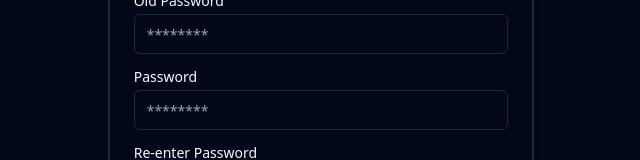
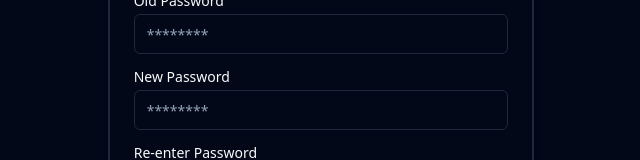
Before and after one commit to sammy429b/UserAuthSys, a React (Vite) app in the folder Client/: page /password/change in a window 1280 px wide. Shown: the part 292-452 px from the top of the page, without its empty margins (319-959 px from the left). Built offline with nearby package versions, Linux system fonts and the light colour scheme.

Commit message:
bug fix in compenents

```diff
--- a/Client/src/context/useAuth.tsx
+++ b/Client/src/context/useAuth.tsx
@@ -2,6 +2,7 @@ import React, { createContext, useContext, useState } from "react";
 
 type AuthContextType = {
     isAuthenticated : boolean,
+    mail : string,
 }
 
 // Create and export the context
@@ -11,10 +12,13 @@ export const AuthContext = createContext<AuthContextType | undefined>(undefined)
 // and provide undefined as the default value
 export const AuthProvider: React.FC = ({ children }) => {
     const [isAuthenticated, setAuthenticated] = useState(false);
+    const [mail, setMail] = useState<string>("samsb2609@gmail.com");
 
     const contextValue = {
         isAuthenticated,
-        setAuthenticated
+        setAuthenticated,
+        mail,
+        setMail
     };
 
     return (
--- a/Client/src/pages/ChangePassword.tsx
+++ b/Client/src/pages/ChangePassword.tsx
@@ -1,25 +1,56 @@
 import { Button } from "@/components/ui/button"
 import { Input } from "@/components/ui/input"
 import { Label } from "@/components/ui/label"
+import { useAuth } from "@/context/useAuth"
+import { ApiConfig } from "@/utils/ApiConfig"
+import axios from "axios"
+import { useForm } from "react-hook-form"
+
+interface PasswordInputType{
+    email:string,
+    oldPassword: string,
+    newPassword: string,
+    reenterpassword:string
+}
+
 
 const ChangePassword = () => {
+    const {mail} = useAuth();
+    const {register, handleSubmit} = useForm<PasswordInputType>();
+    const handlePassword = async (values:PasswordInputType) =>{
+        if(values.oldPassword === values.newPassword)
+            alert("Old and new password will not be");
+        if(values.newPassword !== values.reenterpassword)
+            alert("new password and re-enter password not equal")
+        const value =  {email:mail, ...values}
+        console.log(value);
+
+        try {
+        const response = await axios.put(ApiConfig.change, values)
+        console.log(response.data)
+
+        } catch (error) {
+            console.log("error",error.response.data)
+        }
+
+    }
   return (
     <>
          <div className="w-full h-screen flex justify-center items-center">
                 <div className="w-9/12 md:w-1/3 border-2 px-6 py-12 rounded-md shadow-md">
                     <h1 className="mb-4 text-center text-2xl">Change Password</h1>
-                    <form className=" flex flex-col gap-y-4" action="">
+                    <form className=" flex flex-col gap-y-4" onSubmit={handleSubmit(handlePassword)}>
                         <div className="grid w-full max-w-xl items-center gap-1.5">
-                            <Label htmlFor="password">Old Password</Label>
-                            <Input type="password" id="password" placeholder="********" />
+                            <Label htmlFor="oldpassword">Old Password</Label>
+                            <Input {...register("oldPassword", {required:true})} type="password" id="oldpassword" placeholder="********" />
                         </div>
                         <div className="grid w-full max-w-xl items-center gap-1.5">
-                            <Label htmlFor="password">Password</Label>
-                            <Input type="password" id="password" placeholder="********" />
+                            <Label htmlFor="newpassword">New Password</Label>
+                            <Input {...register("newPassword",{required: true})} type="password" id="newpassword" placeholder="********" />
                         </div>
                         <div className="grid w-full max-w-xl items-center gap-1.5">
-                            <Label htmlFor="password">Re-enter Password</Label>
-                            <Input type="password" id="password" placeholder="********" />
+                            <Label htmlFor="reenterpassword">Re-enter Password</Label>
+                            <Input {...register("reenterpassword",{required: true})} type="password" id="reenterpassword" placeholder="********" />
                         </div>
                         <Button className="mt-2">Reset</Button>
                     </form>
--- a/Client/src/pages/Login.tsx
+++ b/Client/src/pages/Login.tsx
@@ -16,11 +16,11 @@ interface userInputType {
 }
 
 const Login = () => {
-    const {isAuthenticated, setAuthenticated} = useAuth();
-
+    const {isAuthenticated, setAuthenticated, setMail} = useAuth();
     const Navigate = useNavigate();
     const toggleLogin = () => {
         setAuthenticated(true);
+
         Navigate('/main')
          console.log(isAuthenticated)
     };
@@ -32,7 +32,10 @@ const Login = () => {
             setLoading(true);
             const response = await axios.post(ApiConfig.login, values);
             const data = await response.data;
-            if(response.status === 200) toggleLogin();
+            if(response.status === 200) {
+                toggleLogin();
+                setMail(values.email)
+            }
             console.log(data)
         } catch (error) {
             console.log(error)
--- a/Client/src/pages/Main.tsx
+++ b/Client/src/pages/Main.tsx
@@ -4,7 +4,8 @@ import { useNavigate } from "react-router-dom";
 
 
 const Mian = () => {
-  const { isAuthenticated, setAuthenticated } = useAuth();
+  const { isAuthenticated, setAuthenticated, mail } = useAuth();
+  console.log("email",mail)
   const Navigate = useNavigate();
   const toggleLogout = () => {
     setAuthenticated(false);
--- a/Client/src/pages/OTP.tsx
+++ b/Client/src/pages/OTP.tsx
@@ -1,17 +1,16 @@
-import * as React from "react"
 
 import {
   InputOTP,
   InputOTPGroup,
   InputOTPSlot,
-} from "@/components/ui/input-otp"
+} from "@/components/ui/input-otp";
+import { useState } from "react";
 
 export default function OTP() {
-    const [value, setValue] = React.useState("")
+  const [value, setValue] = useState("");
 
   return (
     <div className="w-full h-screen flex justify-center items-center">
-
       <div className="space-y-2">
         <InputOTP
           maxLength={6}
@@ -36,5 +35,5 @@ export default function OTP() {
         </div>
       </div>
     </div>
-    )
+  );
 }
```
Also changed, not shown: 1 other file (tests, documents, lock files or other folders). Lines whose indentation alone changed are shown as unchanged.
